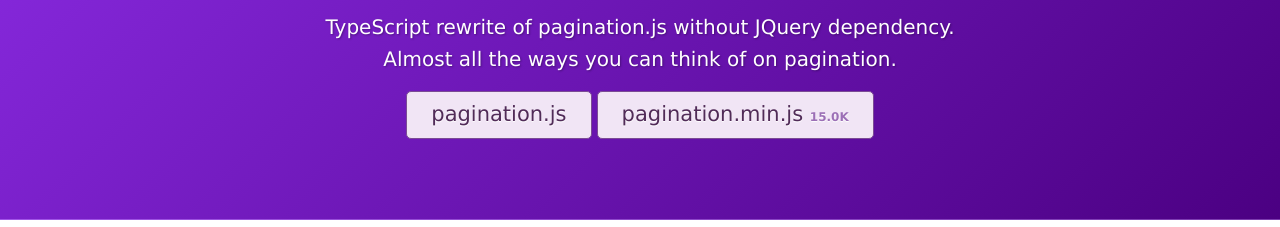
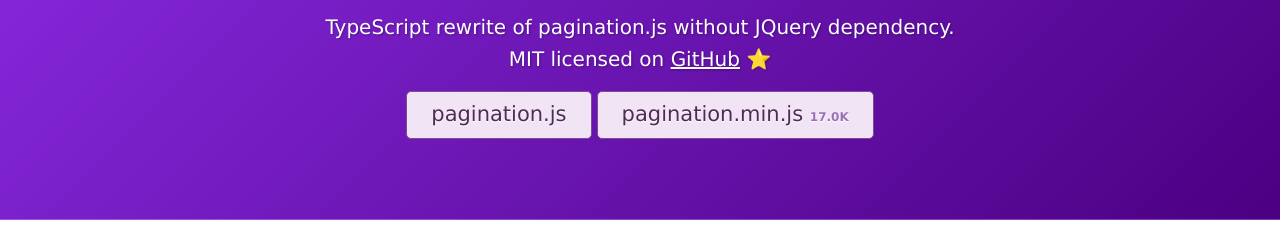
Before and after one commit to lofcz/paginationts, a website built with Vite: page demo/index.html in a window 1280 px wide. Shown: the part 165-392 px from the top of the page. Built offline with nearby package versions, Linux system fonts and the light colour scheme.

Commit message:
touch up

```diff
--- a/demo/index.html
+++ b/demo/index.html
@@ -13,12 +13,12 @@
     <div class="title">PaginationTs<span>1.0.0</span></div>
     <div class="desc">
         TypeScript rewrite of pagination.js without JQuery dependency.<br>
-        Almost all the ways you can think of on pagination.
+        MIT licensed on <a href="https://github.com/lofcz/paginationts" target="_blank">GitHub</a> ⭐
     </div>
     <div class="download">
         <div class="build-buttons">
-            <a class="build-button-source" href="dist/2.6.0/pagination.js">pagination.js</a>
-            <a class="build-button-zipped" href="dist/2.6.0/pagination.min.js">pagination.min.js <span class="fileSize">15.0K</span></a>
+            <a class="build-button-source" href="https://github.com/lofcz/paginationts/releases/download/1.0.0/paginationts.js">pagination.js</a>
+            <a class="build-button-zipped" href="https://github.com/lofcz/paginationts/releases/download/1.0.0/paginationts.js">pagination.min.js <span class="fileSize">17.0K</span></a>
         </div>
     </div>
 </div>
--- a/demo/style.scss
+++ b/demo/style.scss
@@ -22,7 +22,8 @@
   margin-bottom: 0 !important; }
 
 a {
-  color: #4183C4; }
+  color: white;
+}
 a.absent {
   color: #cc0000;
 }
@@ -653,3 +654,13 @@
   padding-top: 15%;
   text-align: center;
 }
+
+::selection {
+  background-color: #512bd4;
+  color: white;
+}
+
+::-moz-selection {
+  background-color: #512bd4;
+  color: white;
+}
--- a/package.json
+++ b/package.json
@@ -1,5 +1,5 @@
 {
-  "name": "paginate-ng",
+  "name": "paginate-next",
   "version": "1.0.0",
   "description": "Successor of paginationjs, rewritten in TypeScript without JQuery dependency",
   "keywords": [
```
Also changed, not shown: demo/style.css, 1 other file.
